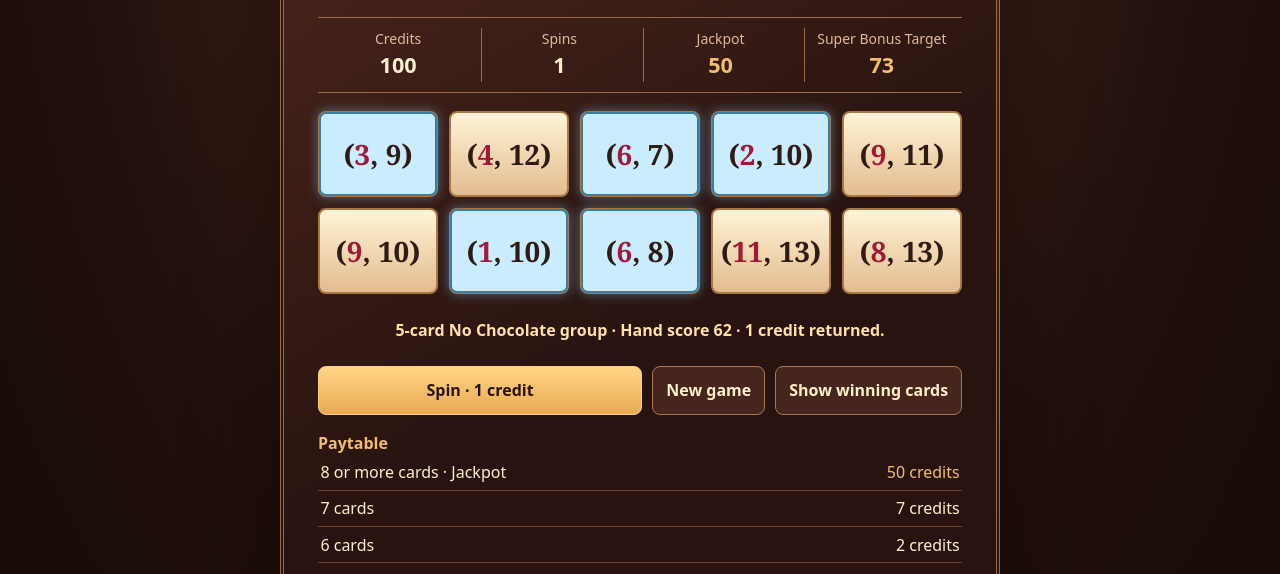
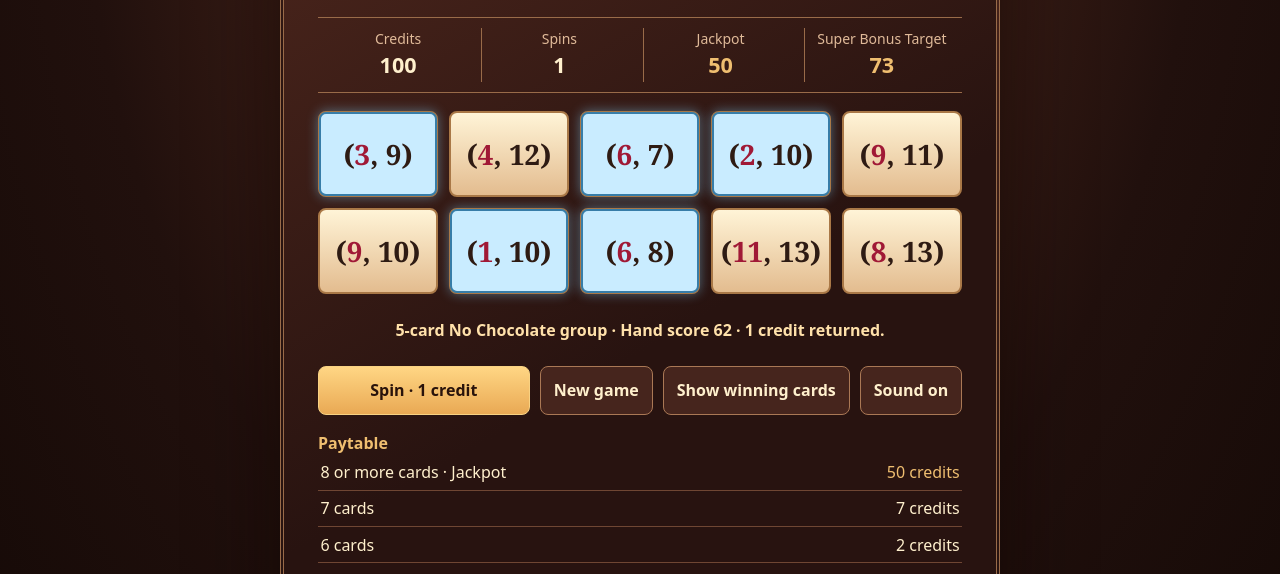
Before and after one commit to mbrozinsky/Chocolate---Slots, a plain HTML site: page index.html in a window 1280 px wide. Both pictures are taken after a click on the button "Spin · 1 credit". Shown: the part 226-800 px from the top of the page. Drawn offline with Linux system fonts and the light colour scheme.

Commit message:
Add files via upload

```diff
--- a/index.html
+++ b/index.html
@@ -113,6 +113,7 @@ footer { margin-top: .65rem; text-align: center; color: var(--muted); font-size:
     <button id="spin" type="button">Spin · 1 credit</button>
     <button id="reset" type="button">New game</button>
     <button id="show-winners" type="button" aria-controls="reels" disabled>Show winning cards</button>
+    <button id="sound" type="button" aria-pressed="true">Sound on</button>
   </div>
   <table class="paytable">
     <caption>Paytable</caption>
@@ -131,6 +132,7 @@ footer { margin-top: .65rem; text-align: center; color: var(--muted); font-size:
     <p><strong>No Chocolate group.</strong> In any pair, neither card has both numbers strictly higher than the other. For example, (1, 10), (2, 9), (2, 8).</p>
     <p>Cards can appear anywhere on the reels. Light blue highlights show one longest pattern. When both types tie, the game shows the chain.</p>
     <p>After a paying spin, choose <strong>Show winning cards</strong> to group the blue cards from left to right, starting in the top row. Choose <strong>Show original order</strong> to put the cards back where they landed.</p>
+    <p><strong>Sound.</strong> Reel clicks begin when you press Spin. A chime marks a paying hand, and a fanfare celebrates a jackpot or Super Bonus. Use <strong>Sound on</strong> or <strong>Sound off</strong> to switch the effects. Adjust the volume on your device.</p>
     <p>When a spin pays out, the hand score is the sum of both numbers on every highlighted card.</p>
     <p><strong>Super Bonus.</strong> Each game draws a target from 70 through 75 and displays it above the reels. Earn 100 extra play credits when the highlighted paying pattern scores exactly that target and its red numbers, in increasing order, form an arithmetic progression with a positive common difference. For example, 2, 4, 6, 8, 10 qualifies. All highlighted cards must belong to that progression. The bonus is available on every spin and is added to the regular payout. Choose <strong>New game</strong> to draw a target.</p>
   </details>
@@ -202,12 +204,64 @@ const status = document.querySelector("#result");
 const spinButton = document.querySelector("#spin");
 const resetButton = document.querySelector("#reset");
 const showWinnersButton = document.querySelector("#show-winners");
+const soundButton = document.querySelector("#sound");
 const showWinnersLabel = showWinnersButton.textContent;
 const reducedMotion = window.matchMedia("(prefers-reduced-motion: reduce)");
 let credits;
 let spins;
 let bonusTarget;
 let payingHand;
+let soundEnabled = true;
+let audioContext;
+let audioVolume;
+
+function enableAudio() {
+  if (!soundEnabled) return;
+  try {
+    const AudioContext = window.AudioContext || window.webkitAudioContext;
+    if (!audioContext) {
+      audioContext = new AudioContext();
+      audioVolume = audioContext.createGain();
+      audioVolume.gain.value = 0.12;
+      audioVolume.connect(audioContext.destination);
+    }
+    audioContext.resume().catch(() => {});
+  } catch {
+    // Sound support must never prevent a spin.
+  }
+}
+
+function playTone(frequency, delay = 0, duration = 0.07, volume = 0.4) {
+  if (!soundEnabled || !audioContext || audioContext.state !== "running") return;
+  try {
+    const start = audioContext.currentTime + delay;
+    const oscillator = audioContext.createOscillator();
+    const envelope = audioContext.createGain();
+    oscillator.type = "sine";
+    oscillator.frequency.value = frequency;
+    envelope.gain.setValueAtTime(0, start);
+    envelope.gain.linearRampToValueAtTime(volume, start + 0.005);
+    envelope.gain.exponentialRampToValueAtTime(0.001, start + duration);
+    oscillator.connect(envelope);
+    envelope.connect(audioVolume);
+    oscillator.onended = () => {
+      oscillator.disconnect();
+      envelope.disconnect();
+    };
+    oscillator.start(start);
+    oscillator.stop(start + duration + 0.01);
+  } catch {
+    // Continue playing when audio is unavailable.
+  }
+}
+
+soundButton.addEventListener("click", () => {
+  soundEnabled = !soundEnabled;
+  soundButton.textContent = soundEnabled ? "Sound on" : "Sound off";
+  soundButton.setAttribute("aria-pressed", String(soundEnabled));
+  if (soundEnabled) enableAudio();
+  if (audioVolume) audioVolume.gain.setValueAtTime(soundEnabled ? 0.12 : 0, audioContext.currentTime);
+});
 
 function cardFace(card) {
   const red = document.createElement("span");
@@ -251,6 +305,7 @@ async function revealReel(tile, card, index) {
   await wait(320 + index * 65);
   tile.replaceChildren(cardFace(card));
   tile.classList.remove("empty");
+  playTone(520 + index * 30);
 }
 
 async function spinReel(tile, card, index) {
@@ -285,10 +340,13 @@ async function spinReel(tile, card, index) {
   await wait(duration + 60);
   tile.replaceChildren(finalFace);
   tile.classList.remove("spinning");
+  playTone(520 + index * 30);
 }
 
 spinButton.addEventListener("click", async () => {
   if (spinButton.disabled || credits < 1) return;
+  enableAudio();
+  for (let tick = 0; tick < 10; tick++) playTone(180 + tick * 12, tick * 0.07, 0.035, 0.2);
   showWinnersButton.disabled = true;
   bonusEarned.hidden = true;
   const cards = drawCards();
@@ -322,6 +380,10 @@ spinButton.addEventListener("click", async () => {
   const prize = payout === 1 ? "1 credit returned" : payout + " credits paid";
   const scoreText = payout > 0 ? " · Hand score " + score : "";
   const result = winners.length + "-card " + type + scoreText + " · " + prize;
+  if (payout > 0) {
+    const notes = payout === 50 || bonusText ? [523.25, 659.25, 783.99, 1046.5, 783.99, 1046.5] : [523.25, 659.25, 783.99];
+    notes.forEach((frequency, index) => playTone(frequency, index * 0.13, 0.2));
+  }
   status.textContent = (payout === 50 ? "Jackpot! " : "") + result + (bonusText || ".") +
     (credits === 0 ? " Choose New game to play again." : "");
   if (restoreFocus && document.activeElement === document.body) {
```
